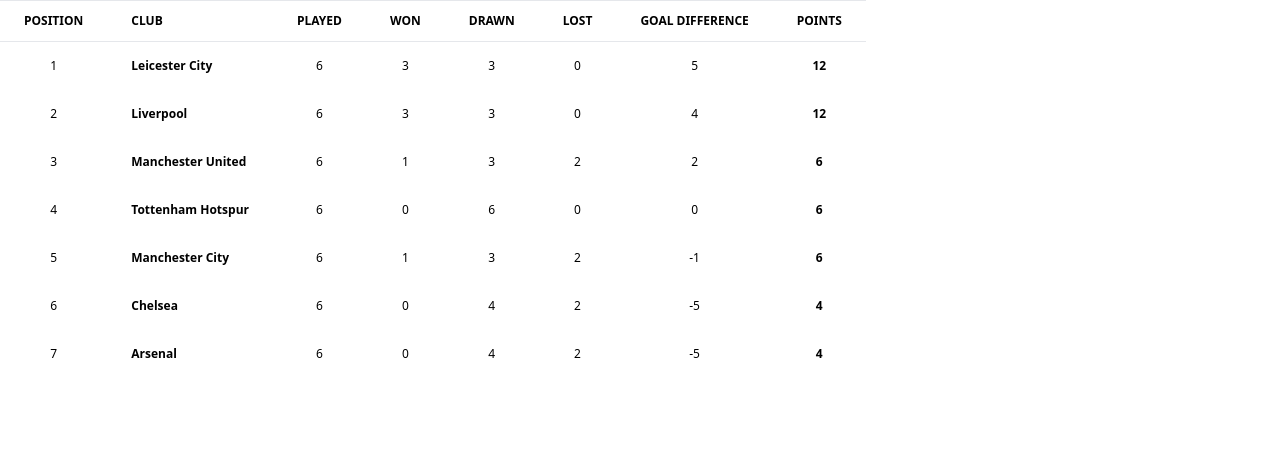
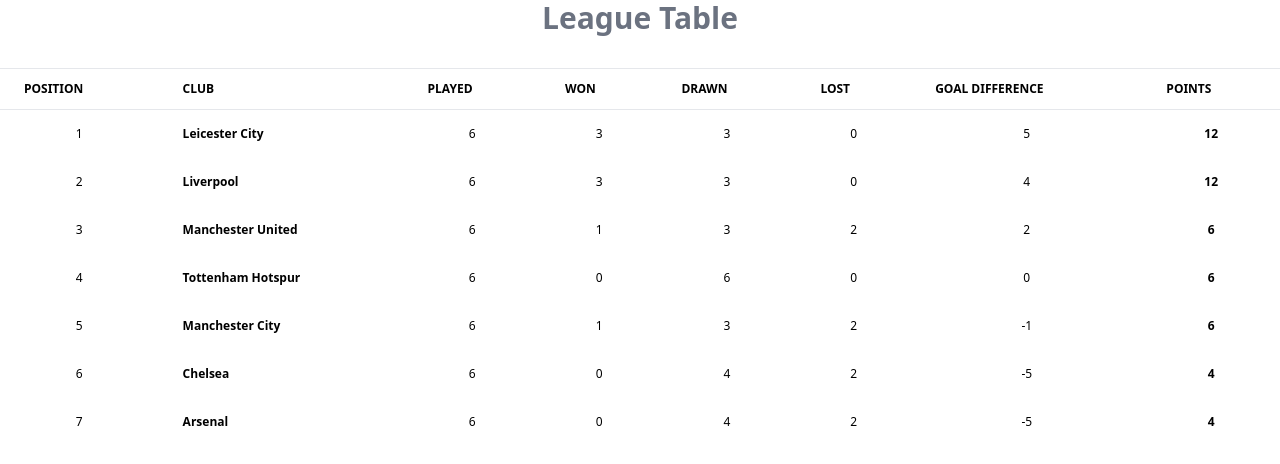
Before and after one commit to abhishekashyap/react-premiere-league-flanksource, a React (Create React App) app: page / in a window 1280 px wide. Shown: the top 464 px of the page. Built offline with nearby package versions, Linux system fonts and the light colour scheme.

Commit message:
feat(app): integrate subheader component

```diff
--- a/src/components/FixtureList/FixtureList.tsx
+++ b/src/components/FixtureList/FixtureList.tsx
@@ -1,3 +1,4 @@
+import Subheader from "components/Subheader";
 import { Tabs } from "components/Tabs/Tabs";
 import { FunctionComponent, useState } from "react";
 import { useParams } from "react-router-dom";
@@ -32,6 +33,13 @@
   ];
 
   return (
-    <Tabs activeTab={activeTab} setActiveTab={setActiveTab} tabConfig={TABS} />
+    <>
+      <Subheader>{params.teamName} - Fixtures</Subheader>
+      <Tabs
+        activeTab={activeTab}
+        setActiveTab={setActiveTab}
+        tabConfig={TABS}
+      />
+    </>
   );
 };
--- a/src/components/LeagueTable/LeagueTable.tsx
+++ b/src/components/LeagueTable/LeagueTable.tsx
@@ -1,3 +1,4 @@
+import Subheader from "components/Subheader";
 import { FunctionComponent } from "react";
 import TableBody from "./TableBody";
 import TableHead from "./TableHead";
@@ -7,8 +8,11 @@
   headings,
   dataList,
 }) => (
-  <table>
-    <TableHead headings={headings} />
-    <TableBody dataList={dataList} />
-  </table>
+  <>
+    <Subheader>League Table</Subheader>
+    <table className="w-full">
+      <TableHead headings={headings} />
+      <TableBody dataList={dataList} />
+    </table>
+  </>
 );
--- a/src/components/Tabs/Tab/Tab.tsx
+++ b/src/components/Tabs/Tab/Tab.tsx
@@ -7,7 +7,7 @@
   isActive,
 }) => (
   <li
-    className={`flex-1 text-center text-gray-500 hover:text-gray-600 hover:border-gray-300 rounded-t-lg py-4 px-4 text-sm font-medium border-transparent border-b-2 ${
+    className={`flex-1 text-center transition-all text-gray-500 hover:text-gray-600 hover:border-gray-300 hover:bg-gray-100 rounded-t-lg py-4 px-4 text-sm font-medium border-b-2 ${
       isActive
         ? "text-blue-500 border-blue-500 hover:text-blue-500 hover:border-blue-500"
         : ""
```
